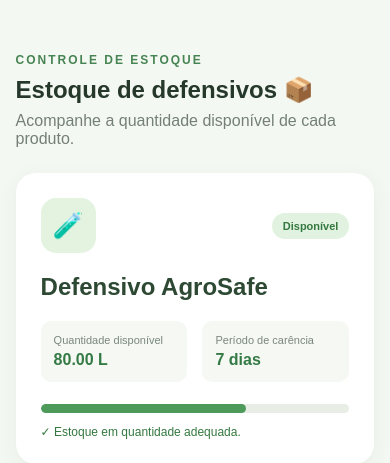
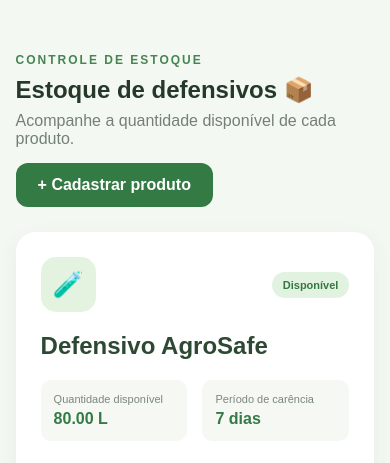
Before and after one commit to rafaelaoliveiira01-droid/AgroControle, a Flask app: page /estoque in a window 390 px wide. Shown: the part 125-588 px from the top of the page. Run offline with Flask 3, Linux system fonts and the light colour scheme; data comes from the database, SQL or seed files in the repository.

Commit message:
revisao do botao para cadastro de produtos de estoque

```diff
--- a/app.py
+++ b/app.py
@@ -374,6 +374,56 @@ def aplicacoes():
         aplicacoes=lista
     )
 
+@app.route("/cadastro-produto", methods=["GET", "POST"])
+def cadastro_produto():
+
+    conexao = conectar_banco()
+
+    if request.method == "POST":
+
+        nome = request.form["nome"].strip()
+        estoque = float(request.form["estoque"])
+        carencia = int(request.form["carencia"])
+
+        if not nome:
+            flash("Informe o nome do produto!", "erro")
+            conexao.close()
+            return redirect(url_for("cadastro_produto"))
+
+        if estoque < 0:
+            flash("O estoque não pode ser negativo!", "erro")
+            conexao.close()
+            return redirect(url_for("cadastro_produto"))
+
+        if carencia < 0:
+            flash("O período de carência não pode ser negativo!", "erro")
+            conexao.close()
+            return redirect(url_for("cadastro_produto"))
+
+        conexao.execute("""
+            INSERT INTO defensivos
+            (nome, carencia, estoque)
+            VALUES (?, ?, ?)
+        """, (
+            nome,
+            carencia,
+            estoque
+        ))
+
+        conexao.commit()
+        conexao.close()
+
+        flash(
+            "Produto cadastrado com sucesso! 🌱",
+            "sucesso"
+        )
+
+        return redirect(url_for("estoque"))
+
+    conexao.close()
+
+    return render_template("cadastro_produto.html")
+
 
 # ==========================
 # INICIAR SISTEMA
--- a/static/style.css
+++ b/static/style.css
@@ -748,4 +748,44 @@ footer {
     }
 
 }
+
+/* ==========================
+   BOTÕES DO FORMULÁRIO
+   ========================== */
+
+.botoes-formulario {
+    display: flex;
+    gap: 12px;
+    margin-top: 20px;
 }
+
+
+.botao-secundario {
+    display: inline-flex;
+    align-items: center;
+    justify-content: center;
+
+    padding: 13px 22px;
+
+    background: #eef3ec;
+    color: #45614b;
+
+    border-radius: 12px;
+
+    text-decoration: none;
+
+    font-weight: bold;
+
+    transition: 0.3s;
+}
+
+
+.botao-secundario:hover {
+    background: #e0e9dd;
+}
+
+
+.botoes-formulario .botao {
+    flex: 1;
+}
+}
--- a/templates/estoque.html
+++ b/templates/estoque.html
@@ -37,7 +37,10 @@
         <div class="titulo-secao">
 
     <div>
-                <span class="tag">CONTROLE DE ESTOQUE</span>
+
+        <span class="tag">
+            CONTROLE DE ESTOQUE
+        </span>
 
         <h1>
             Estoque de defensivos 📦
@@ -46,7 +49,15 @@
         <p>
             Acompanhe a quantidade disponível de cada produto.
         </p>
+
     </div>
+
+    <a
+        href="/cadastro-produto"
+        class="botao"
+    >
+        + Cadastrar produto
+    </a>
 
 </div>
 
```
Lines whose indentation alone changed are shown as unchanged.
